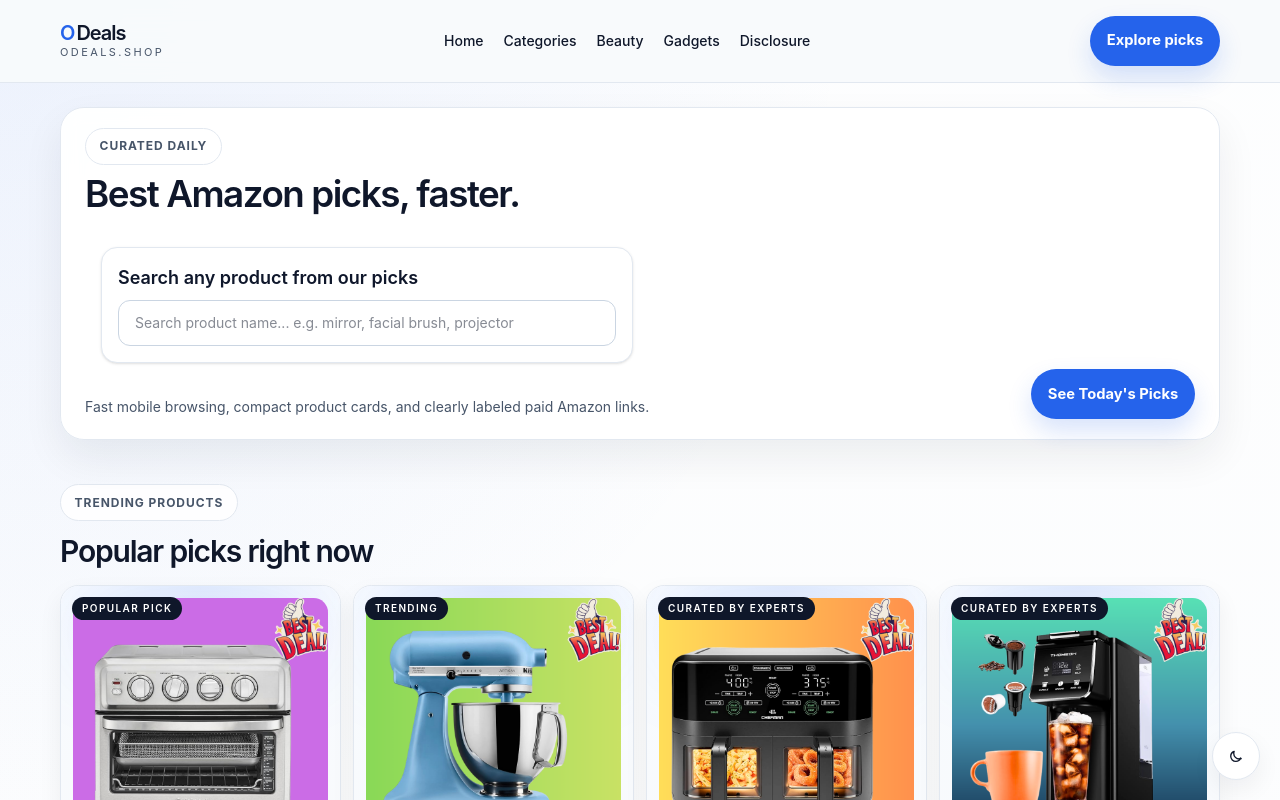
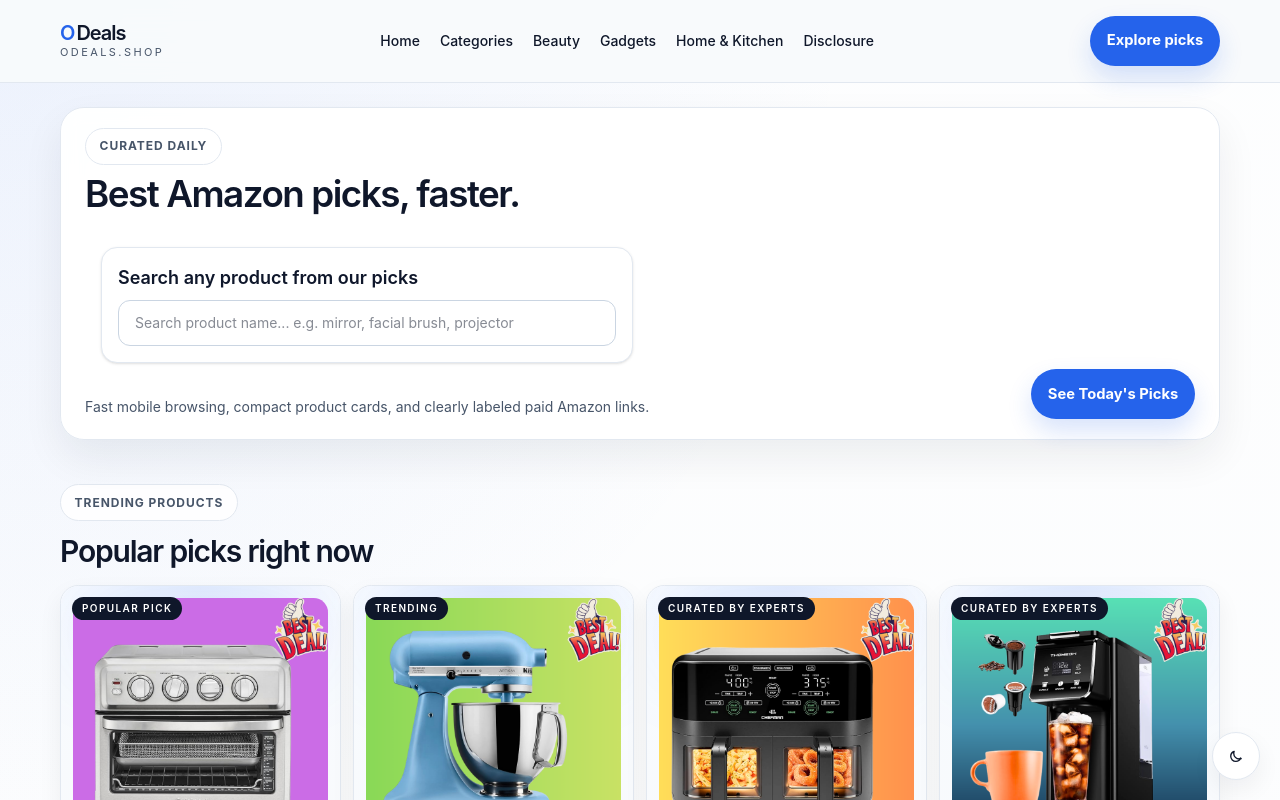
Before and after one commit to ausafusa/odeals, a Next.js app: page / in a window 1280 px wide. Shown: the top 800 px of the page. Built offline with nearby package versions, Linux system fonts and the light colour scheme.

Commit message:
Update navbar.tsx

```diff
--- a/components/navbar.tsx
+++ b/components/navbar.tsx
@@ -6,6 +6,7 @@
   { href: "/categories", label: "Categories" },
   { href: "/categories/beauty", label: "Beauty" },
   { href: "/categories/gadgets", label: "Gadgets" },
+   { href: "/categories/gadgets", label: "Home & Kitchen" },
   { href: "/affiliate-disclaimer", label: "Disclosure" },
 ];
 
```
